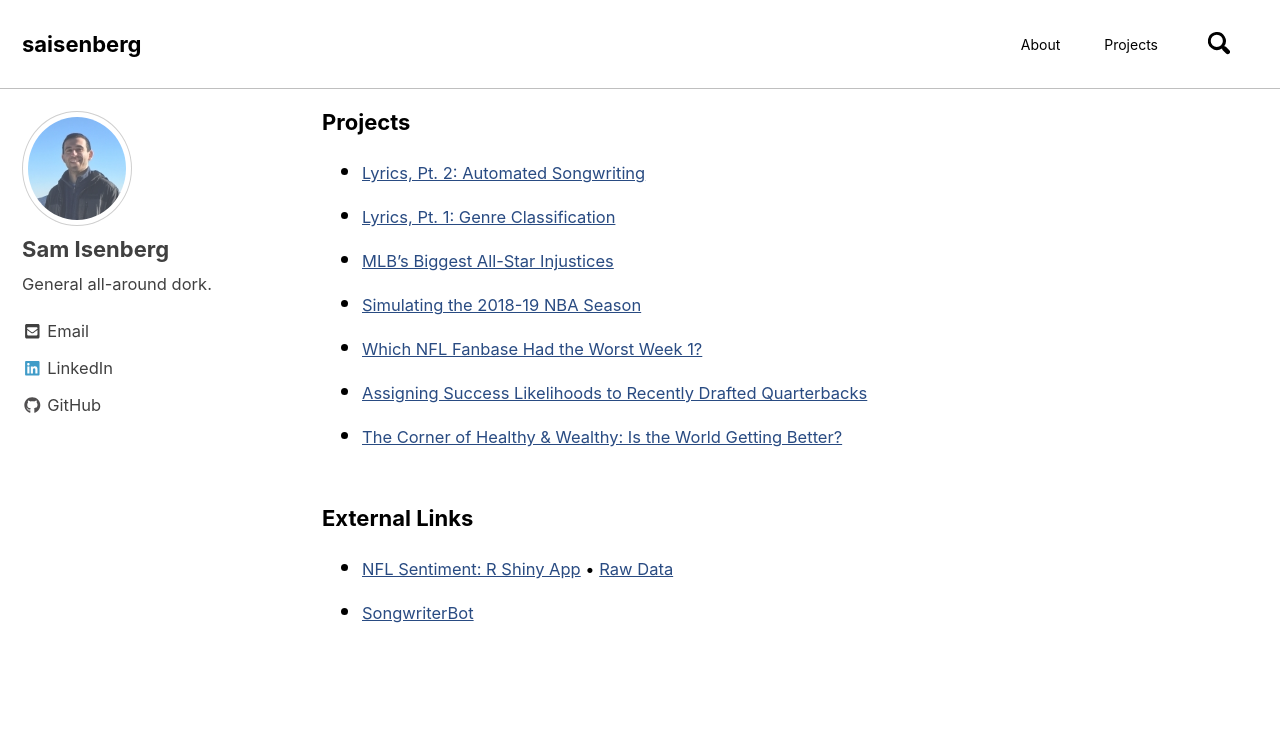
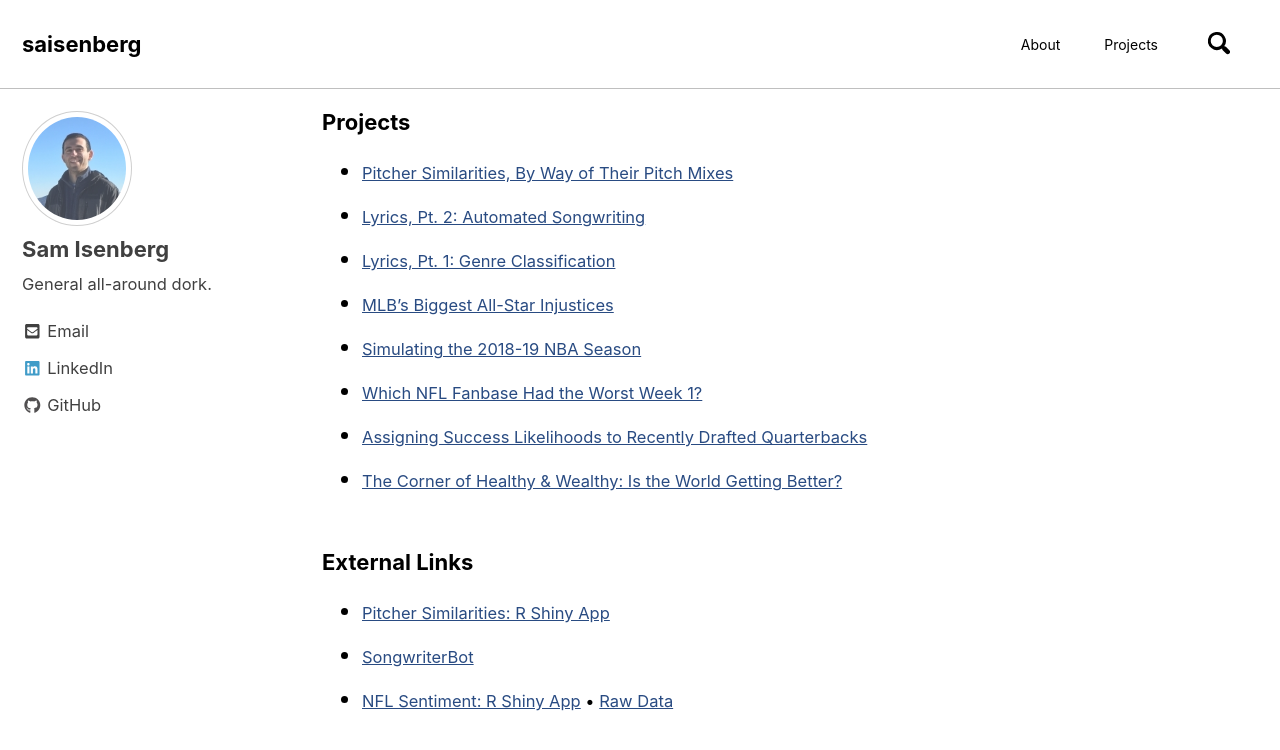
Before and after one commit to saisenberg/saisenberg.github.io, a Jekyll site: the page built from _pages/projects.md, in a window 1280 px wide and 900 px high. Shown: the top 750 px of the window. Built offline with Jekyll 4.4.1, drawn with Linux system fonts in a browser that asks for light colours; nearby versions of some CDN libraries.

Commit message:
See changelog 0.46

```diff
--- a/CHANGELOG (SI).txt
+++ b/CHANGELOG (SI).txt
@@ -1,4 +1,7 @@
 CHANGELOG
+
+0.46
+-added pitch-mix post
 
 0.45
 - removed paragraph in SWB
--- a/_pages/projects.md
+++ b/_pages/projects.md
@@ -12,10 +12,11 @@ author_profile: true
     {% endfor %}
 <br>
 <br>
-</li></li></li></li></li></li></li></ul>
+</li></li></li></li></li></li></li></li></ul>
 
 <h1 class="page__title">External Links</h1>
 <ul>
+<li><small><a href="https://saisenberg.shinyapps.io/pitch-mix/">Pitcher Similarities: R Shiny App</a></small></li>
+<li><small><a href="http://songwriterbot.herokuapp.com">SongwriterBot</a></small></li>
 <li><small><a href="https://saisenberg.shinyapps.io/weekly-nfl-sentiment/">NFL Sentiment: R Shiny App</a> • <a href="https://docs.google.com/spreadsheets/d/17FIBsCmEbSYLDrcfK-z7y5cVPAKAWOQPi5a4kl3gCoE/edit#gid=560609653">Raw Data</a></small></li>
-<li><small><a href="http://songwriterbot.herokuapp.com">SongwriterBot</a></small></li>
 </ul>
```
Also changed, not shown: _posts/2019-01-11-pitch-mix.md (added, +25 -0 lines).
